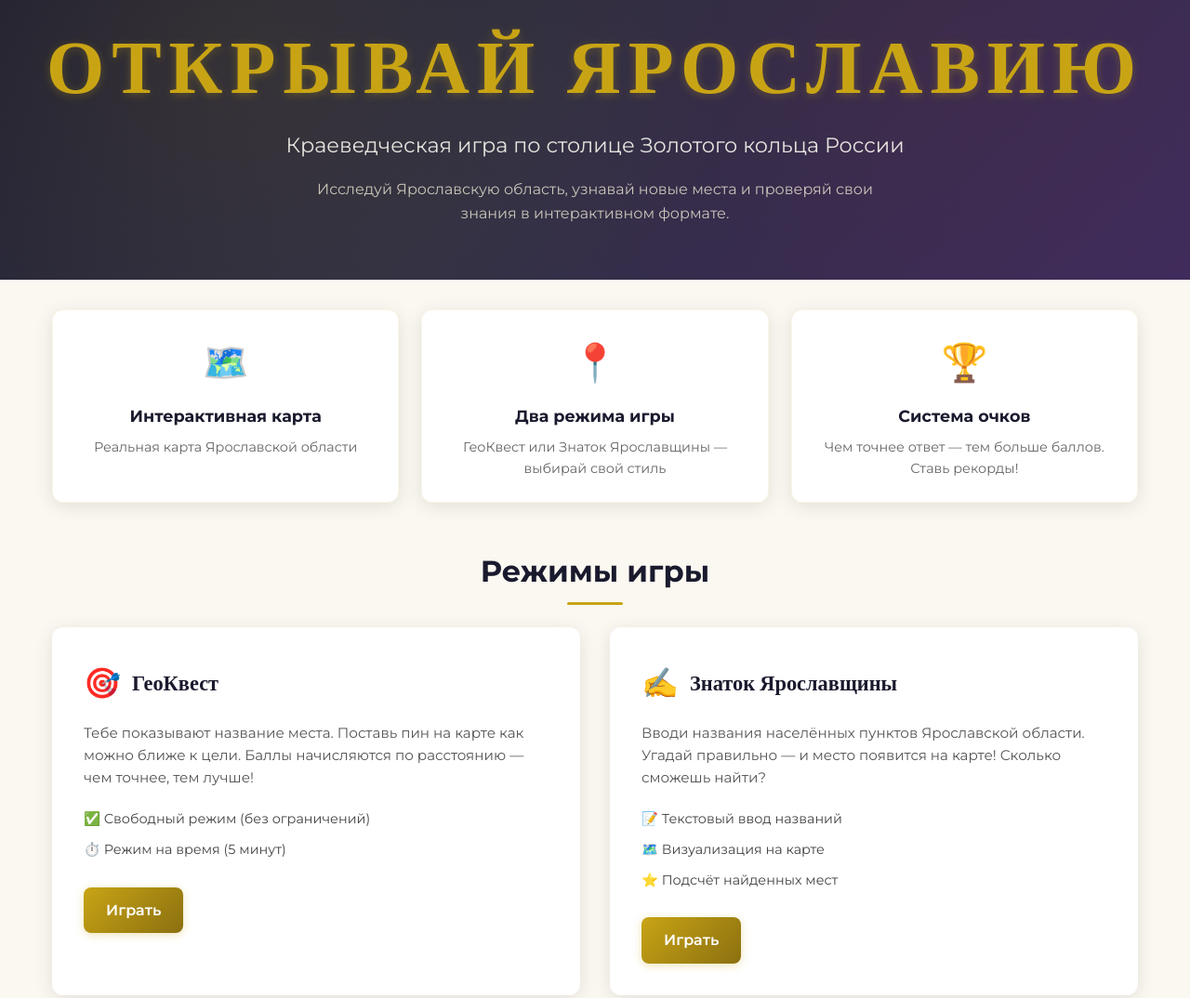
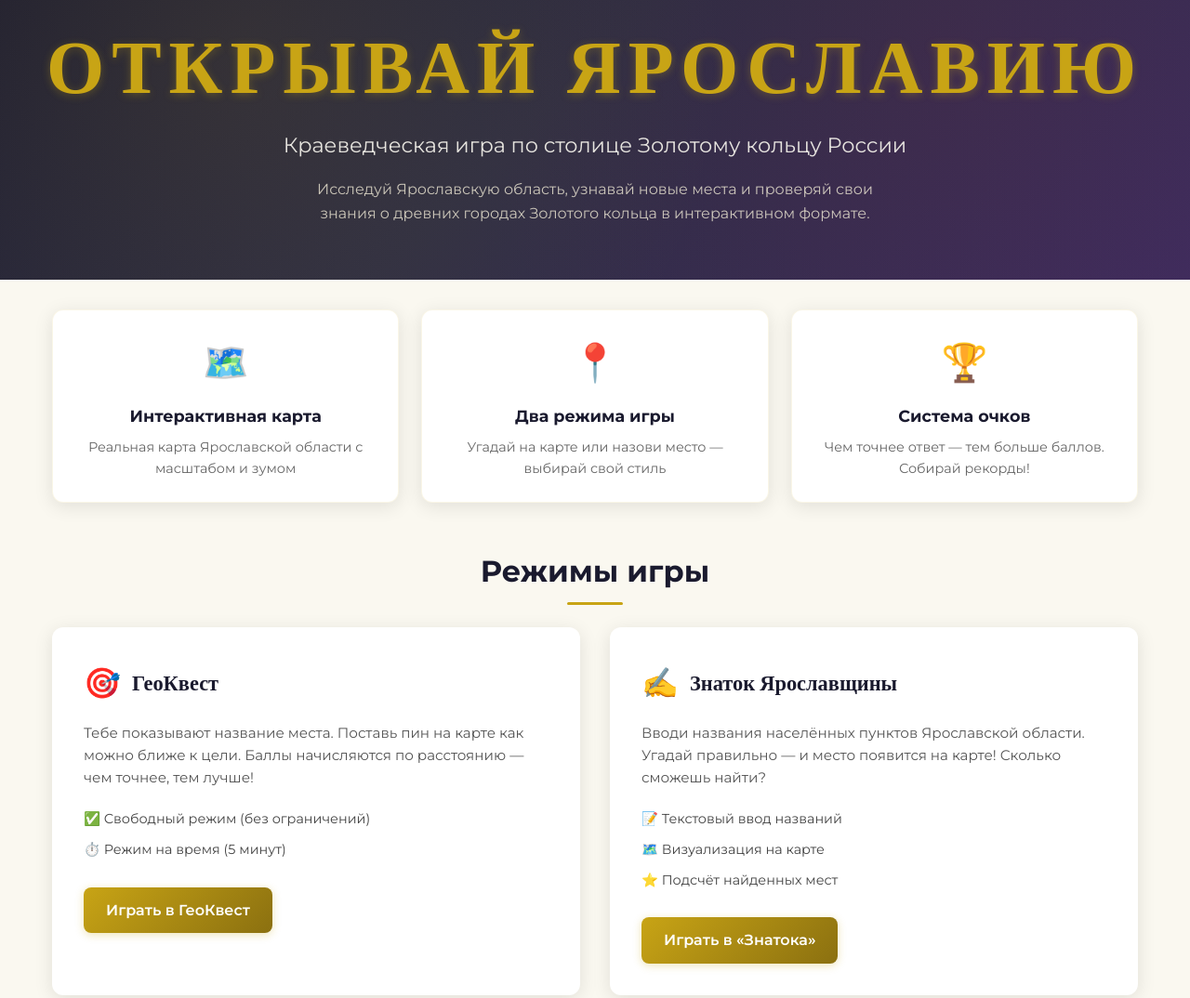
Before and after one commit to Aoneti/yaroslavia-prototype, a plain HTML site: page index.html in a window 1280 px wide. Shown: the part 179-1253 px from the top of the page at 93% size. Drawn offline with nearby package versions, Linux system fonts and the light colour scheme; files whose address does not match are found by name.

Commit message:
Add files via upload

```diff
--- a/index.html
+++ b/index.html
@@ -18,10 +18,10 @@
                 <img src="assets/images/logo.svg" alt="Ярославия" class="logo">
             </div>
             <h1 class="title">ОТКРЫВАЙ ЯРОСЛАВИЮ</h1>
-            <p class="subtitle">Краеведческая игра по столице Золотого кольца России</p>
+            <p class="subtitle">Краеведческая игра по столице Золотому кольцу России</p>
             <p class="description">
                 Исследуй Ярославскую область, узнавай новые места и проверяй свои знания
-				в интерактивном формате.
+                о древних городах Золотого кольца в интерактивном формате.
             </p>
         </div>
     </header>
@@ -31,17 +31,17 @@
             <div class="feature-card">
                 <div class="feature-icon" aria-hidden="true">🗺️</div>
                 <h3>Интерактивная карта</h3>
-                <p>Реальная карта Ярославской области</p>
+                <p>Реальная карта Ярославской области с масштабом и зумом</p>
             </div>
             <div class="feature-card">
                 <div class="feature-icon" aria-hidden="true">📍</div>
                 <h3>Два режима игры</h3>
-                <p>ГеоКвест или Знаток Ярославщины — выбирай свой стиль</p>
+                <p>Угадай на карте или назови место — выбирай свой стиль</p>
             </div>
             <div class="feature-card">
                 <div class="feature-icon" aria-hidden="true">🏆</div>
                 <h3>Система очков</h3>
-                <p>Чем точнее ответ — тем больше баллов. Ставь рекорды!</p>
+                <p>Чем точнее ответ — тем больше баллов. Собирай рекорды!</p>
             </div>
         </section>
 
@@ -61,7 +61,7 @@
                         <li><span aria-hidden="true">✅</span> Свободный режим (без ограничений)</li>
                         <li><span aria-hidden="true">⏱️</span> Режим на время (5 минут)</li>
                     </ul>
-                    <a href="game.html?mode=geoguesser" class="btn btn-primary">Играть</a>
+                    <a href="game.html?mode=geoguesser" class="btn btn-primary">Играть в ГеоКвест</a>
                 </div>
 
                 <div class="mode-card">
@@ -78,7 +78,7 @@
                         <li><span aria-hidden="true">🗺️</span> Визуализация на карте</li>
                         <li><span aria-hidden="true">⭐</span> Подсчёт найденных мест</li>
                     </ul>
-                    <a href="game.html?mode=writename" class="btn btn-primary">Играть</a>
+                    <a href="game.html?mode=writename" class="btn btn-primary">Играть в «Знатока»</a>
                 </div>
             </div>
         </section>
@@ -101,16 +101,12 @@
             </div>
         </section>
 
-        <div style="text-align: center; margin: 2rem 0;">
-            <button id="settings-btn" class="btn btn-secondary">⚙️ Настройки</button>
-        </div>
-
         <section class="about">
             <h2>О проекте</h2>
             <div class="about-content">
                 <p>
                     <strong>«Ярославия»</strong> — это образовательная краеведческая игра,
-                    посвящённая Ярославской области.
+                    посвящённая Ярославской области и городам Золотого кольца России.
                     Проект создан для популяризации региональной истории и географии
                     в увлекательном игровом формате.
                 </p>
@@ -125,6 +121,7 @@
 
     <footer class="footer">
         <p>© 2026 Ярославия — Краеведческая игра | Прототип MVP</p>
+        <button id="settings-btn" class="btn settings-btn">⚙️ Настройки</button>
     </footer>
 
 	<!-- Скрипты должны загружаться в правильном порядке! -->
```
Also changed, not shown: game.html (+7 -1 lines).
